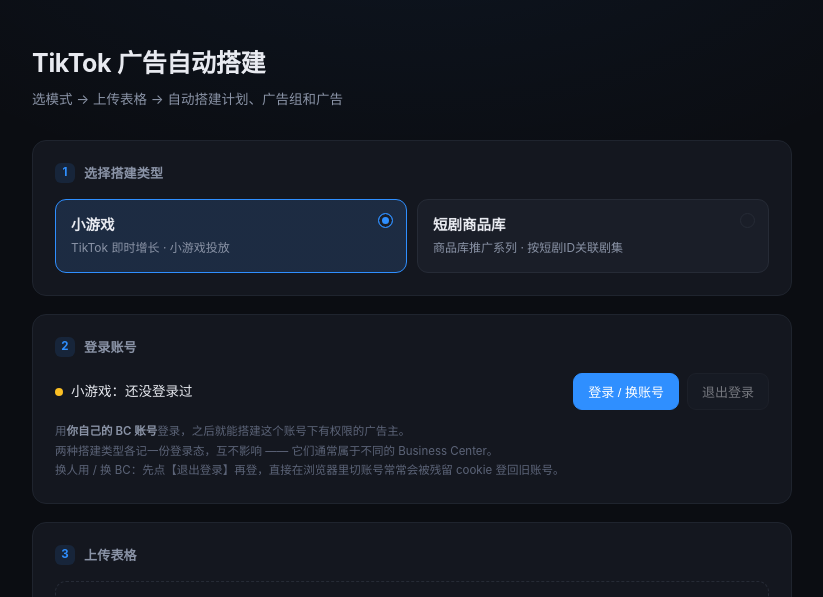
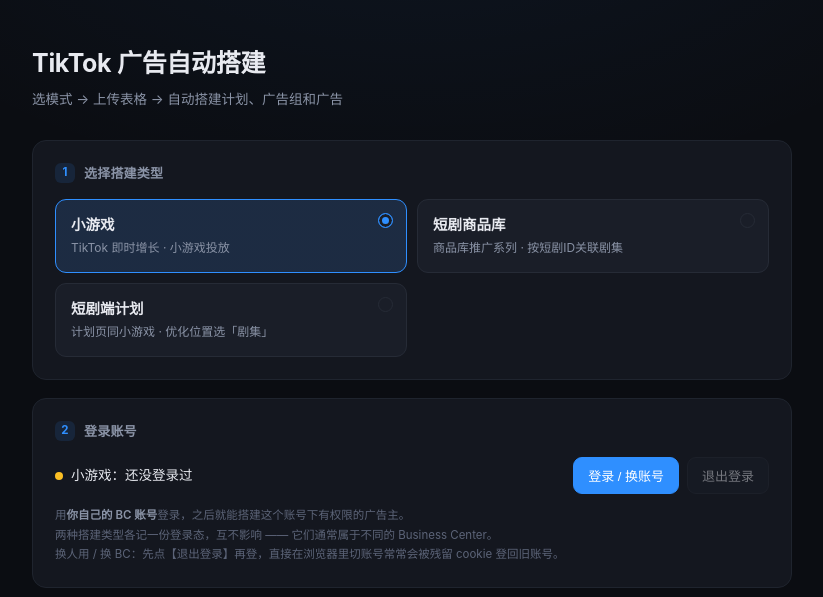
Before and after one commit to Zzw-050222/tiktok-ad-auto-builder, a Flask app: page / in a window 1280 px wide. Shown: the top 597 px of the page, without its empty margins (228-1051 px from the left). Run offline with Flask 3, Linux system fonts and the light colour scheme.

Commit message:
网页上接好第三个模式「短剧端计划」
使用者「为什么我重新运行看到的界面没变化」—— 因为前面几轮我都是用命令行
（python3 -m src.episode.main）在跑，网页那边一直没接，所以打开还是只有两个模式。

app.py：
* MODES 加 episode（登录态和商品库共用，同一个 BC，见 episode/config.py）
* 分派到 build_episode_campaign
* 剧目对照表：端计划【软依赖】—— 读不到就退回按 '-' 拆计划名首段并警告，
  不像商品库那样硬失败
* 中文界面检查也覆盖端计划（整套定位都依赖中文文案）

templates/index.html：
* 第三个选项卡「短剧端计划 / 计划页同小游戏 · 优化位置选「剧集」」
* 列说明写清端计划专用的两列：Identity_drama（广告组层身份）和
  Identity_accoount（广告层身份）—— 强调这是两个不同的东西，
  以及「一行 = 一个广告组」、Ad Number 的含义、不需要 TT Mini URL

网页链路验过：三个模式卡都在、account?mode=episode 返回正确的 label 和登录状态、
用端计划的表走 /upload 通过（1 行 1 计划、广告主 ID 正确回显、没有多余警告）。

Co-Authored-By: Claude Opus 5 (1M context) <noreply@anthropic.com>

```diff
--- a/app.py
+++ b/app.py
@@ -31,6 +31,8 @@ from src.config import (
 )
 from src.drama.builder import build_drama_campaign
 from src.drama.config import DRAMA_BROWSER_PROFILE_DIR
+from src.episode.builder import build_episode_campaign
+from src.episode.config import EPISODE_BROWSER_PROFILE_DIR
 from src.drama.series_lookup import load_series_map, resolve_series_from_campaign_name
 from src.excel_loader import group_by_campaign, load_rows
 from src.identity_lookup import IDENTITY_FILE, identity_file_exists, load_identity_map
@@ -52,6 +54,11 @@ MODES = {
     "drama": {
         "label": "短剧商品库",
         "profile": DRAMA_BROWSER_PROFILE_DIR,
+    },
+    "episode": {
+        "label": "短剧端计划",
+        # 登录态和商品库共用（实测同一个 Business Center，见 episode/config.py）
+        "profile": EPISODE_BROWSER_PROFILE_DIR,
     },
 }
 
@@ -255,8 +262,14 @@ def _run_build(xlsx_path, publish, mode, unique_creatives=False):
 
         profile = MODES[mode]["profile"]
         series_map = None
-        if mode == "drama":
-            series_map, _ = load_series_map()
+        if mode in ("drama", "episode"):
+            try:
+                series_map, _ = load_series_map()
+            except Exception:
+                # 端计划没有剧目对照表也能跑（退回按 '-' 拆计划名首段并警告）；
+                # 商品库那条流程是硬依赖，让它照旧抛出去
+                if mode == "drama":
+                    raise
 
         with sync_playwright() as p:
             context = p.chromium.launch_persistent_context(
@@ -272,7 +285,7 @@ def _run_build(xlsx_path, publish, mode, unique_creatives=False):
             # 先确认登录 + 每个广告主 ID 的权限，再谈别的
             _preflight_access(page, groups, mode)
 
-            if mode == "drama" and records:
+            if mode in ("drama", "episode") and records:
                 # 整套定位都依赖中文文案，界面变英文时每一步都会失败，所以先拦住。
                 # 实测界面会在中英文之间自己来回切，每次跑都要确认。
                 from src.drama.pages.campaign_page import ensure_chinese_ui
@@ -284,7 +297,18 @@ def _run_build(xlsx_path, publish, mode, unique_creatives=False):
                     run_state["current"] = campaign_name
 
                 budget = rows[0]["Budget"]
-                if mode == "drama":
+                if mode == "episode":
+                    result = build_episode_campaign(
+                        page,
+                        str(advertiser_id),
+                        str(campaign_name),
+                        budget,
+                        rows,
+                        publish=publish,
+                        creative_usage=creative_usage,
+                        series_name_map=series_map,
+                    )
+                elif mode == "drama":
                     result = build_drama_campaign(
                         page,
                         str(advertiser_id),
--- a/templates/index.html
+++ b/templates/index.html
@@ -341,6 +341,11 @@
         <div class="mode-name">短剧商品库</div>
         <div class="mode-desc">商品库推广系列 · 按短剧ID关联剧集</div>
       </div>
+      <div class="mode" data-mode="episode">
+        <div class="tick"></div>
+        <div class="mode-name">短剧端计划</div>
+        <div class="mode-desc">计划页同小游戏 · 优化位置选「剧集」</div>
+      </div>
     </div>
   </div>
 
@@ -456,6 +461,15 @@ const MODE_INFO = {
       + `Creative Number（>2 时改为手动搜索挑素材）、`
       + `素材不重复（按行覆盖下面那个开关，填 1/是 或 0/否）`,
   },
+  episode: {
+    cols: `<b>必填列</b>：${REQUIRED}<br>`
+      + `<b>端计划专用</b>：<b>Identity_drama</b>（广告组层的身份名，如 WeShorts_US）、`
+      + `<b>Identity_accoount</b>（广告层的身份名 —— 和上面那个是<b>两个不同的东西</b>）、`
+      + `Ad Number（这个广告组建几个广告，第 2 个起用复制广告生成，每个挑不同素材，默认 1）、`
+      + `Creative Number（每个广告挑几个素材，>2 才手动挑）<br>`
+      + `<b>说明</b>：表格<b>一行 = 一个广告组</b>；剧名取自计划名开头，用来选「剧集」`
+      + `和在素材库搜素材；<b>不需要</b> TT Mini URL（这个页面没有 URL 框）`,
+  },
   drama: {
     cols: `<b>必填列</b>：${REQUIRED}<br><b>可选列</b>：Ad Group Name Number（复制份数）、`
       + `Creative Number（每个广告挑几个素材，默认 1）、`
@@ -473,6 +487,7 @@ let acctTimer = null;
 function renderModeInfo() {
   colsHint.innerHTML = MODE_INFO[mode].cols;
   // 「每组素材不同」只对小游戏有意义：短剧那条流程本来就是逐个广告挑素材的
+  // 「每组素材不同」只对小游戏有意义：另外两条流程本来就是逐个广告挑素材的
   $('uniqueRow').style.display = (mode === 'minigame') ? 'flex' : 'none';
 }
 renderModeInfo();
```
